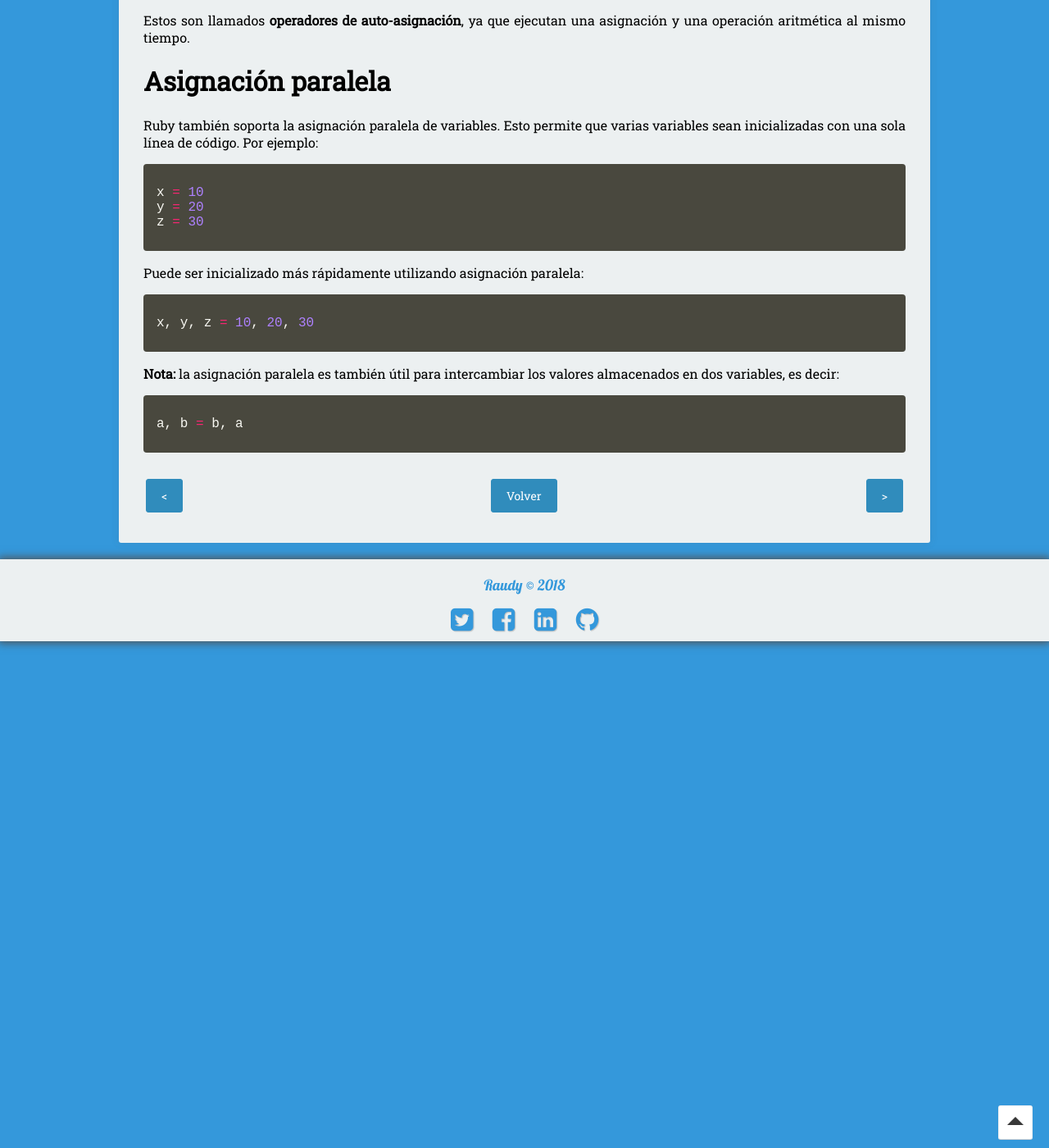
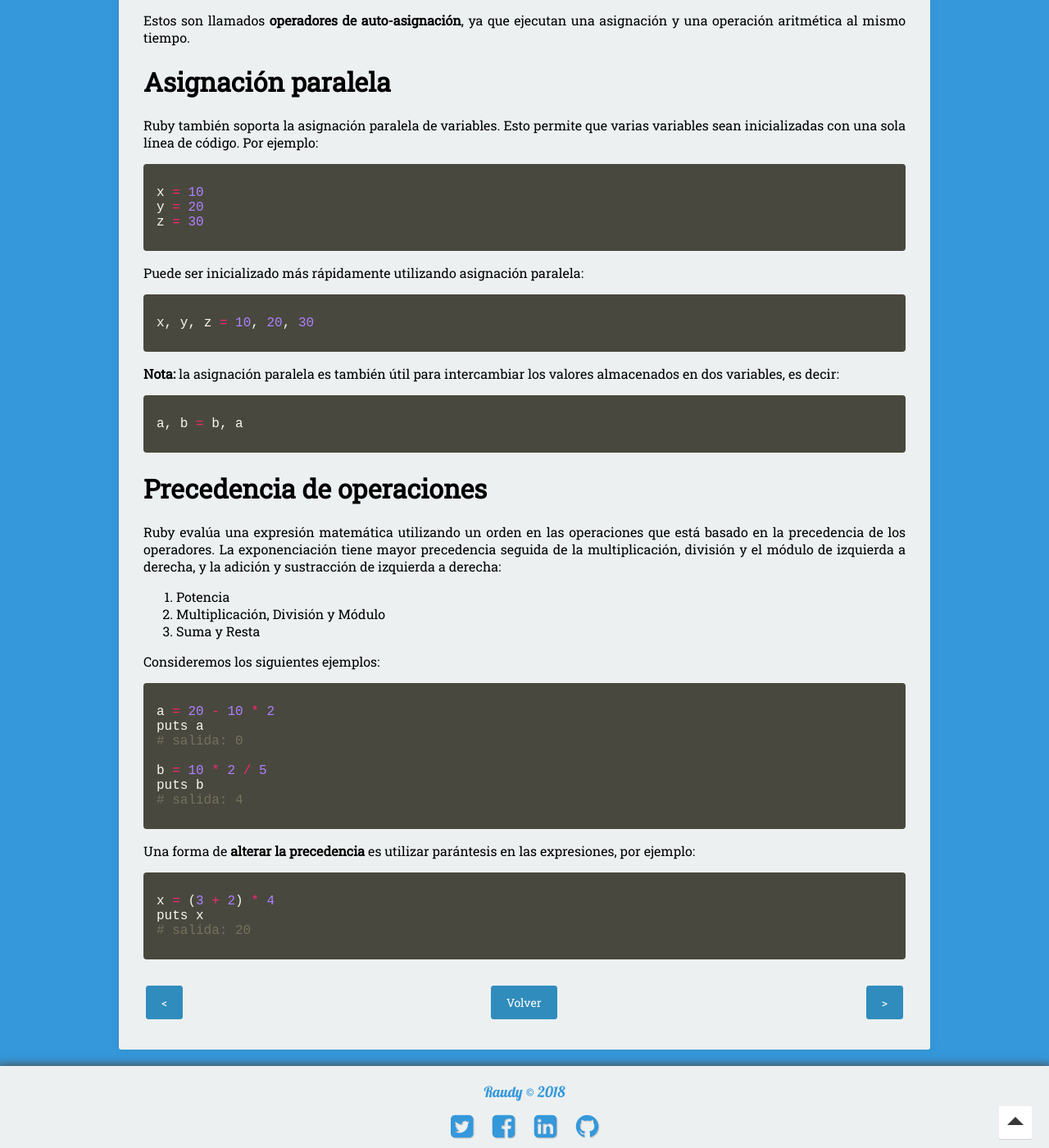
Before and after one commit to nisoto/Blog-anterior-2.0, a Jekyll site: the page built from _posts/2018-07-02-ruby-ii-variables.md, in a window 1280 px wide and 1400 px high, scrolled down 3366 px. Shown: the whole window at 82% size. Built offline with Jekyll 4.4.1, drawn with Linux system fonts in a browser that asks for light colours; nearby versions of some CDN libraries.

Commit message:
Update 2018-07-02-ruby-ii-variables.md

```diff
--- a/_posts/2018-07-02-ruby-ii-variables.md
+++ b/_posts/2018-07-02-ruby-ii-variables.md
@@ -169,6 +169,34 @@ x, y, z = 10, 20, 30
 a, b = b, a
 {% endhighlight %}
 
+# Precedencia de operaciones
+
+Ruby evalúa una expresión matemática utilizando un orden en las operaciones que está basado en la precedencia de los operadores. La exponenciación tiene mayor precedencia seguida de la multiplicación, división y el módulo de izquierda a derecha, y la adición y sustracción de izquierda a derecha:
+
+1. Potencia
+2. Multiplicación, División y Módulo
+3. Suma y Resta
+
+Consideremos los siguientes ejemplos:
+
+{% highlight ruby %}
+a = 20 - 10 * 2
+puts a
+# salida: 0
+
+b = 10 * 2 / 5
+puts b
+# salida: 4
+{% endhighlight %}
+
+Una forma de **alterar la precedencia** es utilizar parántesis en las expresiones, por ejemplo:
+
+{% highlight ruby %}
+x = (3 + 2) * 4
+puts x
+# salida: 20
+{% endhighlight %}
+
 |     |     |     |
 |:----|:---:|----:|
 | [<](https://nisoto.github.io/ruby-i-introduccion/){: .btn .btn-info} | [Volver](https://nisoto.github.io/blog/){: .btn .btn-info} | [>](https://nisoto.github.io/matematicas-ruby/){: .btn .btn-info} |
```
